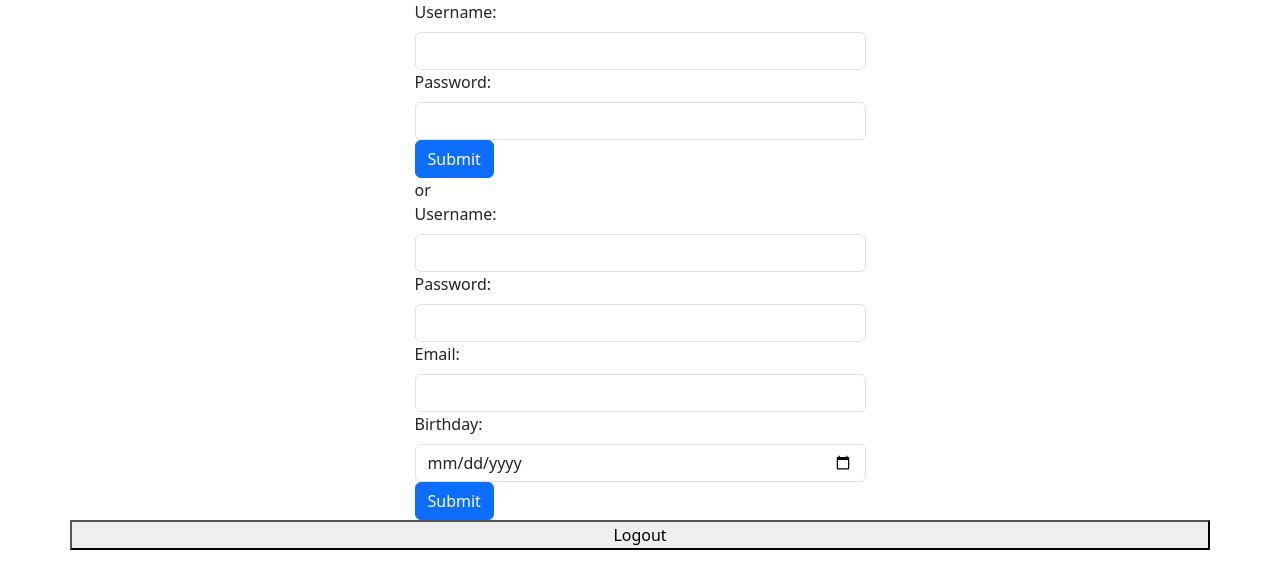
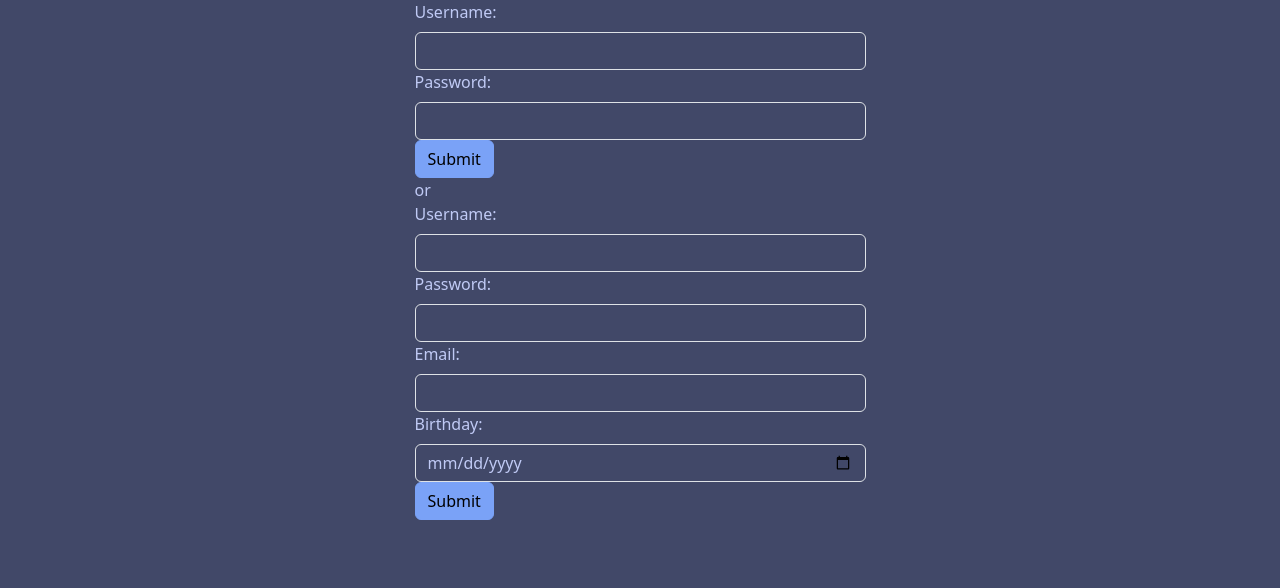
Before and after one commit to sina--/myFlix-client, a React (Vite) app: page / in a window 1280 px wide. Shown: the top 588 px of the page. Built offline with nearby package versions, Linux system fonts and the light colour scheme.

Commit message:
Customize Bootstrap CSS

```diff
--- a/src/components/main-view/main-view.jsx
+++ b/src/components/main-view/main-view.jsx
@@ -5,6 +5,7 @@ import { LoginView } from "../login-view/login-view.jsx";
 import { SignupView } from "../signup-view/signup-view.jsx";
 import Row from "react-bootstrap/Row";
 import Col from "react-bootstrap/Col";
+import Button from "react-bootstrap/Button";
 
 export const MainView = () => {
   const storedUser = JSON.parse(localStorage.getItem("user"));
@@ -69,7 +70,18 @@ export const MainView = () => {
           ))}
         </>
       )}
-      <button onClick={() => { setUser(null); setToken(null); localStorage.clear(); }}>Logout</button>
+      {user && (
+        <Button
+          className="mt-3"
+          onClick={() => {
+            setUser(null);
+            setToken(null);
+            localStorage.clear();
+          }}
+        >
+          Logout
+        </Button>
+      )}
     </Row>
   );
 };
--- a/src/components/movie-view/movie-view.jsx
+++ b/src/components/movie-view/movie-view.jsx
@@ -1,3 +1,5 @@
+import Button from "react-bootstrap/Button";
+
 export const MovieView = ({ movieData, onBackClick }) => {
   return (
     <div>
@@ -16,7 +18,7 @@ export const MovieView = ({ movieData, onBackClick }) => {
       <div>
         <span>Genre: {movieData.Genre.Name}</span>
       </div>
-      <button onClick={onBackClick}>Back</button>
+      <Button onClick={onBackClick}>Back</Button>
     </div>
   );
 };
--- a/src/index.scss
+++ b/src/index.scss
@@ -1,10 +1,9 @@
-$color: steelblue;
+$body-bg: #414868;
+$body-color: #c0caf5;
+$link-color: #7aa2f7;
+$link-hover-color: darken(#7aa2f7, 10%);
 
-.my-flix {
-  color: $color;
-}
+$primary: #7aa2f7;
+$secondary: #9aa5ce;
 
-.movie-poster {
-  width: 200px;
-  height: auto;
-}
+@import '~bootstrap/scss/bootstrap.scss';
```
Also changed, not shown: 4 other files (tests, documents, lock files or other folders).
